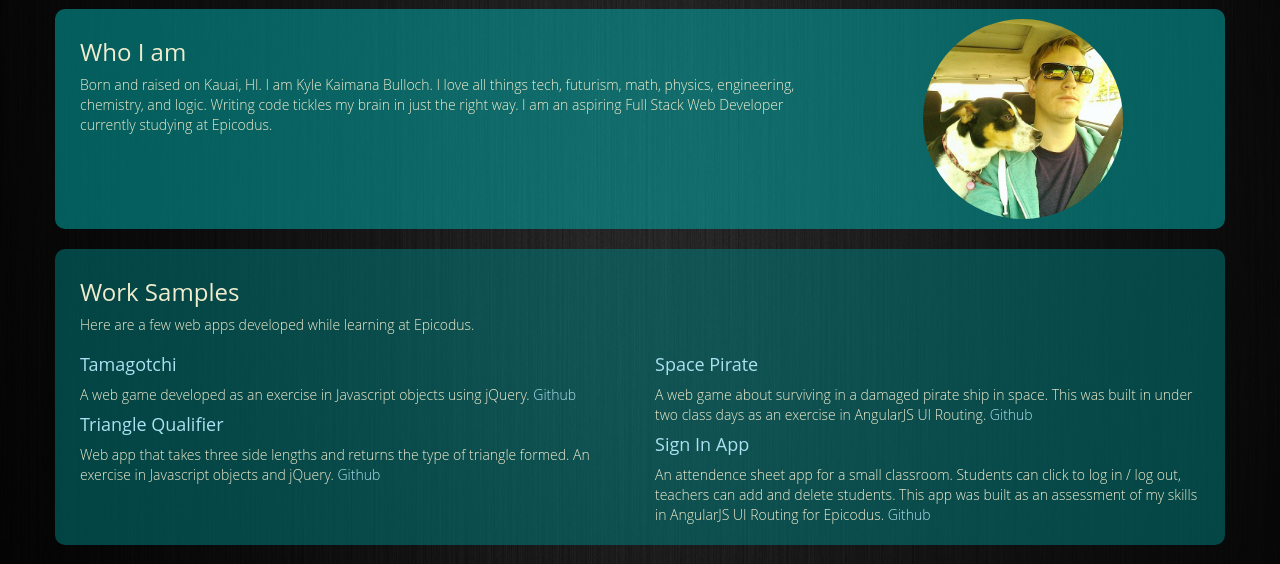
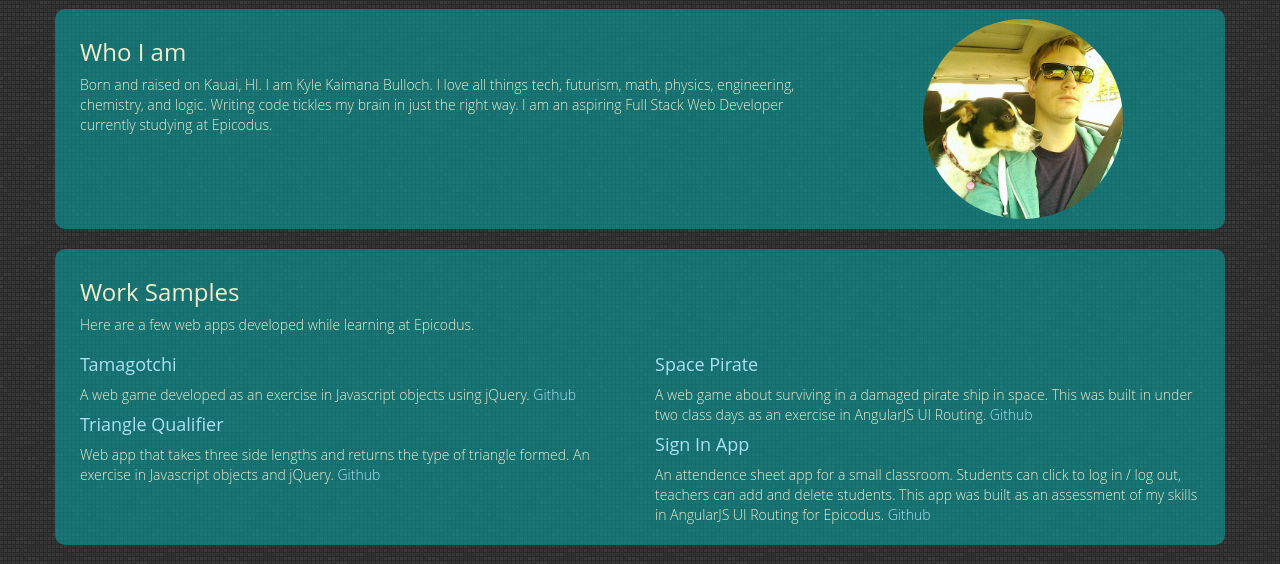
Before and after one commit to kbulloch/portfolio, a plain HTML site: page index.html in a window 1280 px wide. Shown: the part 271-835 px from the top of the page. Drawn offline with Linux system fonts and the light colour scheme.

Commit message:
Add linen and dark_pixels backgrounds

```diff
--- a/css/styles.css
+++ b/css/styles.css
@@ -1,7 +1,5 @@
 body {
-  /*background-color: #009999; //teal*/
-  background: url("../img/black_pattern01.jpg");
-  background-size: 100% 100%;
+  background: url("../img/dark_pixels.png");
   color: #F0EDCE;
   font-family: 'Open Sans', sans-serif;
   font-weight: 100;
@@ -10,7 +8,6 @@ body {
 a {
   /*color: #FF722B; //orange*/
   color: #ACE1F2; //light blue
-  /*text-decoration: underline;*/
 }
 
 .navbar {
@@ -68,7 +65,7 @@ a {
 }
 
 .work {
-  background-color: rgba(0,130,130,0.5);
+  background-color: rgba(0,179,179,0.5);
 }
 
 .img_crop {
```
Also changed, not shown: img/dark_pixels.png (added), img/linen.jpg (added), img/peep.png (deleted).
